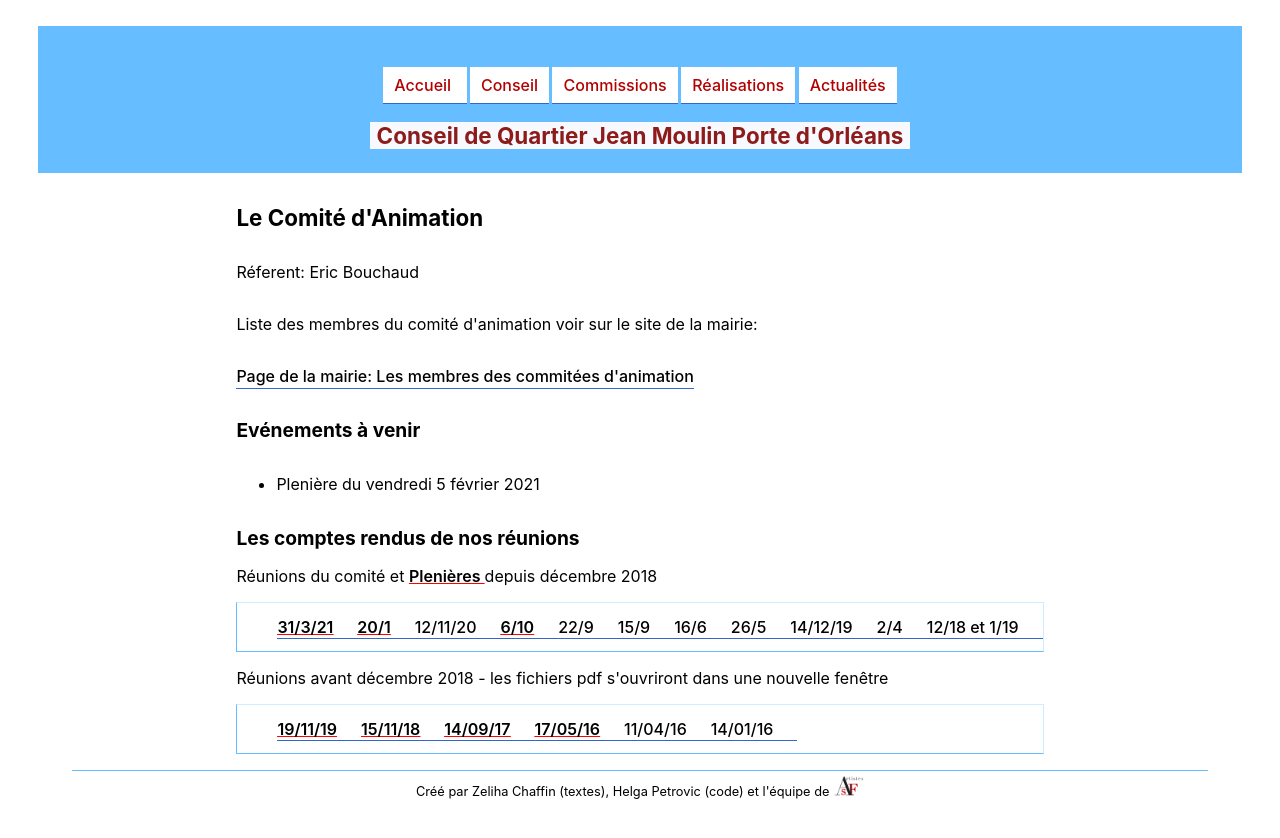
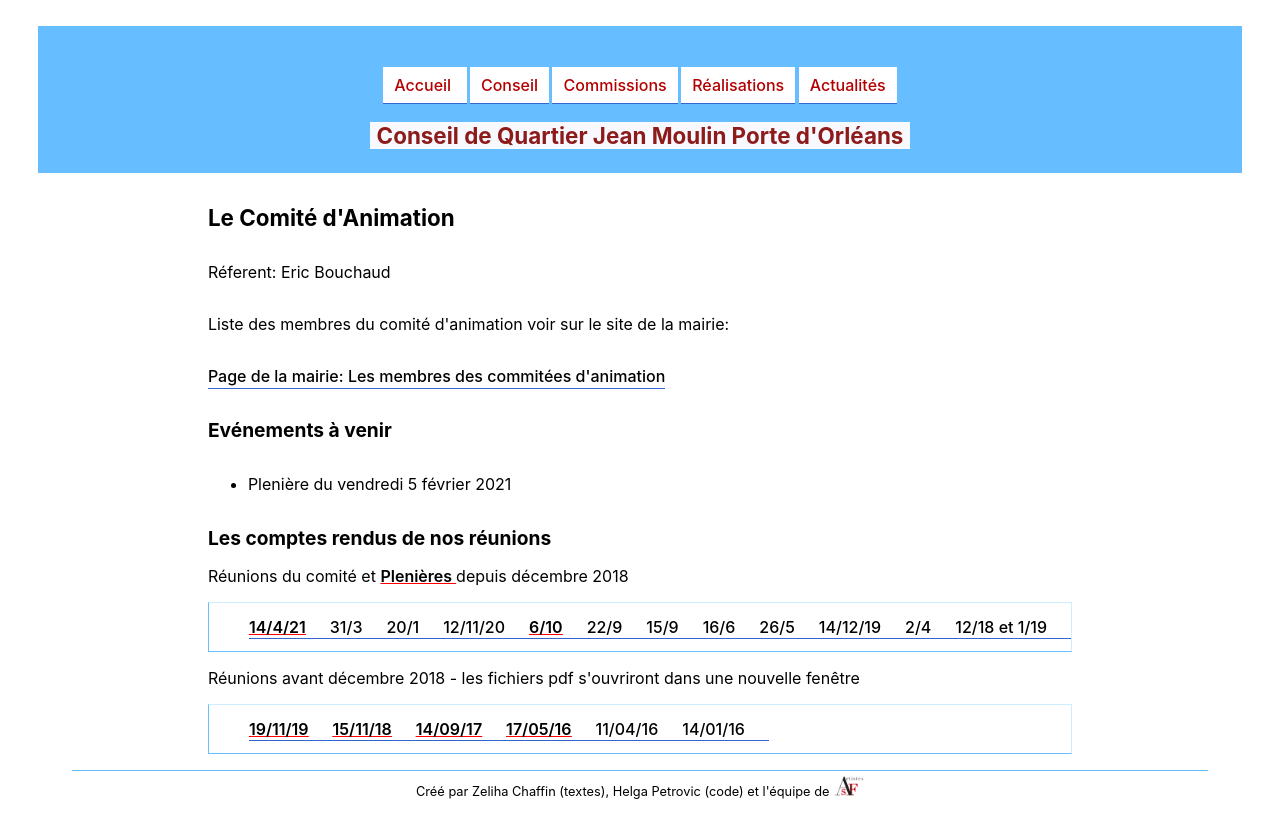
Before and after one commit to helgaParis/animation, a Next.js app: page /comite in a window 1280 px wide. Shown: the top 838 px of the page. Built offline with nearby package versions, Linux system fonts and the light colour scheme.

Commit message:
added a link

```diff
--- a/components/part1anim.js
+++ b/components/part1anim.js
@@ -6,13 +6,16 @@ export default function Part1anim() {
         <div className={styles.menu3}>
             <ul>
             <li className={styles.bolderText}>
+            <a href="https://cdn.paris.fr/paris/2021/04/19/8d2af1ef239f1e54f7ba95af3b8b41b6.pdf"  rel="noopener noreferrer" target="_blank" title="Compte Rendu Plenière du 31 mars 2021">14/4/21</a>
+        </li>
+            <li >
             <Link href="/anim/cra11">
-            <a title="Compte Rendu Plenière du 31 mars 2021">31/3/21</a>
+            <a title="Compte Rendu  du 31 mars 2021">31/3</a>
             </Link>
         </li>
-            <li className={styles.bolderText}>
+            <li >
             <Link href="/anim/cra10">
-            <a title="Compte Rendu Plenière du 20 janvier 2021">20/1</a>
+            <a title="Compte Rendu du 20 janvier 2021">20/1</a>
             </Link>
         </li>
             <li>
```
